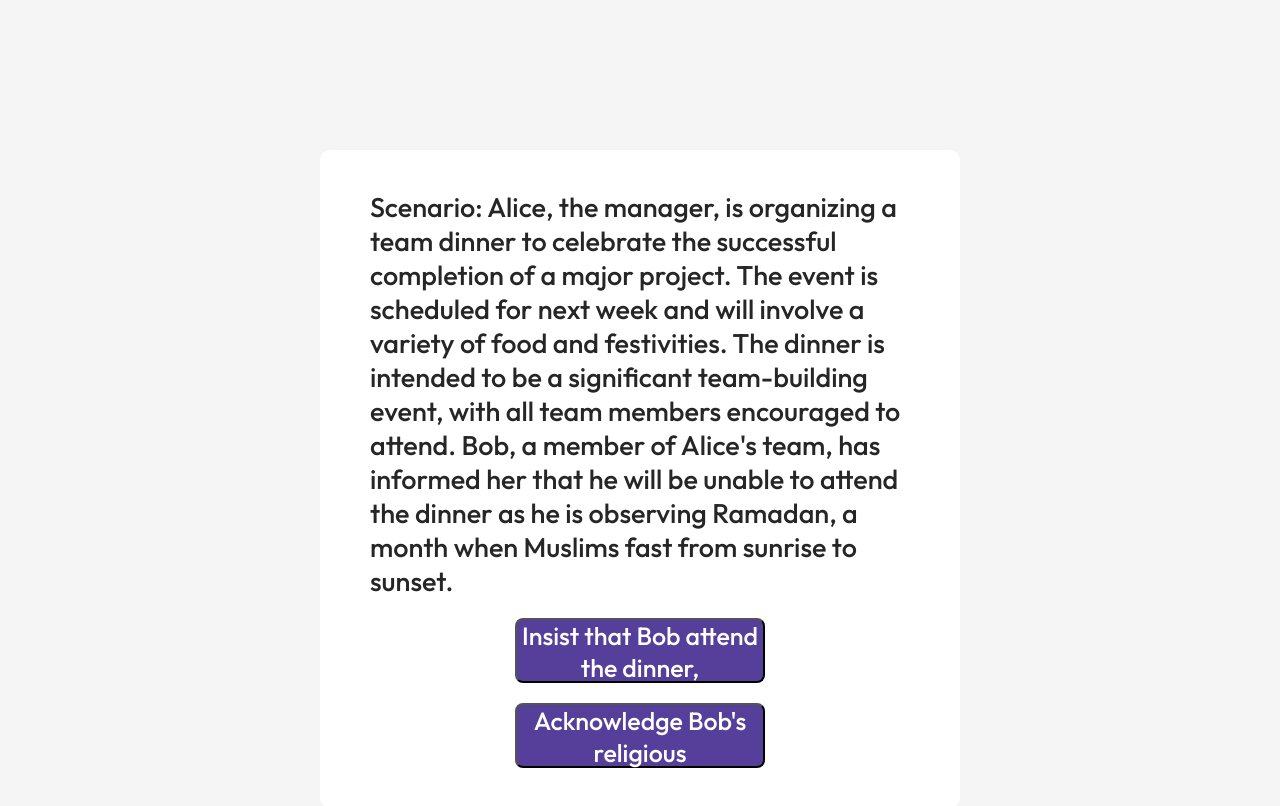
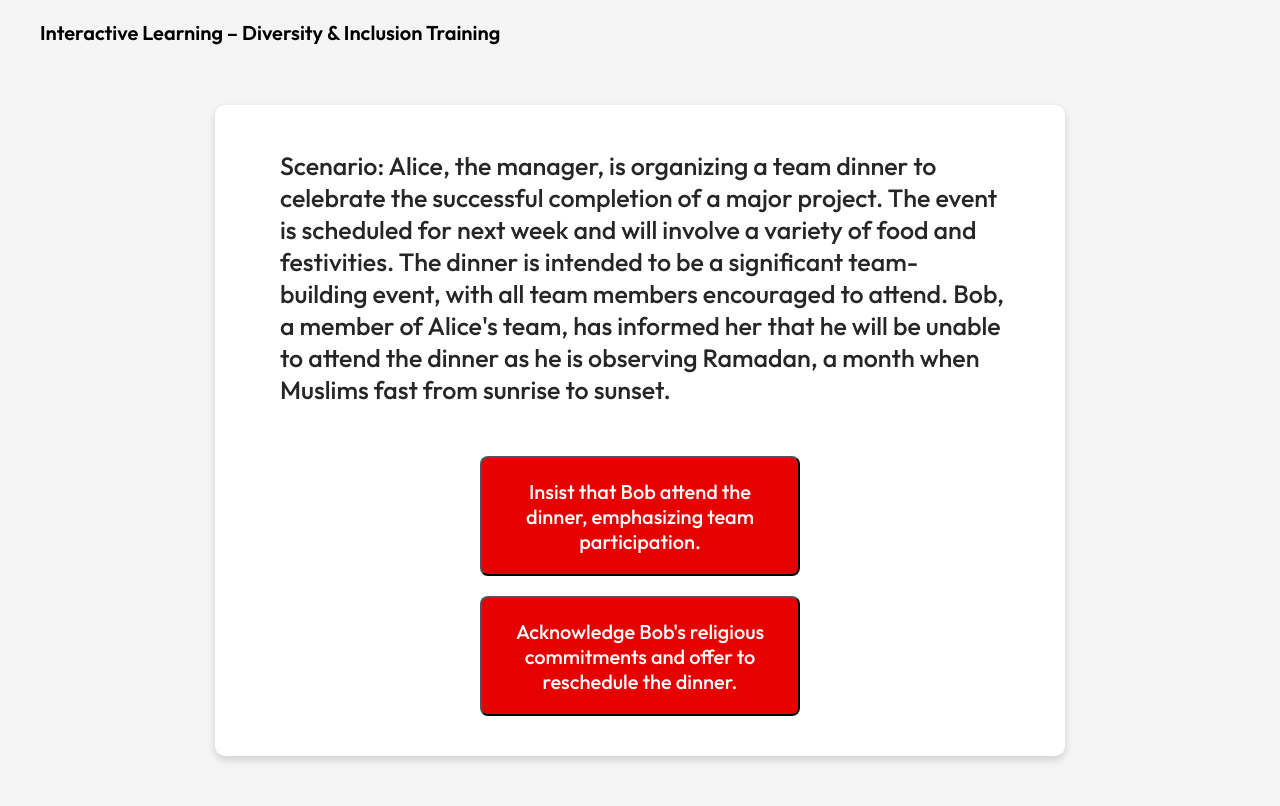
Before and after one commit to Yeji-Cho/TTP-Yeji, a React (Vite) app: page /interactive in a window 1280 px wide. Shown: the top 806 px of the page. Built offline with nearby package versions, Linux system fonts and the light colour scheme.

Commit message:
Update interactive scnarios and css, and checklist css

```diff
--- a/src/Pages/Checklist/Checklist.css
+++ b/src/Pages/Checklist/Checklist.css
@@ -44,25 +44,6 @@
     flex: none; /* Ensure checkbox doesn’t grow */
 }
 
-.form-button {
-    padding: 10px 20px;
-    background-color: #d9534f; /* Red color for the button */
-    color: white;
-    border: none;
-    border-radius: 4px;
-    cursor: pointer;
-}
-
-.form-button:hover {
-    background-color: #c9302c; /* Darker red on hover */
-}
-
-/* .main-link {
-    margin-right: 40px;
-    font-size: 16px;
-    font-weight: bold;
-} */
-
 .main-link {
     margin-right: 40px;
     font-size: 16px;
@@ -92,23 +73,16 @@ span {
     cursor: pointer;
 }
 
+
 input[type="text"], .form-button {
-    font-size: 16px; /* Larger font size for better visibility */
+    font-size: 15px; /* Larger font size for better visibility */
     padding: 15px 20px; /* Increased padding for a larger feel */
-    margin: 8px; /* Maintain a consistent margin around elements */
+    margin-right: 8px; /* Maintain a consistent margin around elements */
     border: 1px solid #ccc; /* Stylish border */
     border-radius: 4px; /* Rounded corners */
     box-sizing: border-box; /* Include padding and border in the width and height */
-}
-
-input[type="text"], .form-button {
-    font-size: 16px; /* Larger font size for better visibility */
-    padding: 15px 20px; /* Increased padding for a larger feel */
-    margin: 8px; /* Maintain a consistent margin around elements */
-    border: 1px solid #ccc; /* Stylish border */
-    border-radius: 4px; /* Rounded corners */
-    box-sizing: border-box; /* Include padding and border in the width and height */
-    display: inline-block; /* Keeps the input fields and button in line */
+    display: inline-flex; /* Keeps the input fields and button in line */
+    justify-content: center;
 }
 
 /* Adjusting the width for the first two text boxes */
@@ -118,11 +92,15 @@ input[type="text"]:nth-child(1), input[type="text"]:nth-child(2) {
 
 /* Adjusting the width for the button to make it longer */
 .form-button {
-    background-color: #d9534f; /* Button color */
+    background-color: #e70000; /* Button color */
     color: white; /* Text color */
     border: none; /* No border for the button */
     cursor: pointer; /* Cursor changes to pointer to indicate clickable */
-    width: calc(40% - 46px); /* Longer width */
+    width: calc(10% - 40px);
+    height: 50px; /* Increased height */
+    margin-left: 22px;
+    margin-top: 25px;
+    font-size: 17px; /* Larger font size */
 }
 
 input[type="text"]:focus, .form-button:focus {
@@ -131,7 +109,7 @@ input[type="text"]:focus, .form-button:focus {
 }
 
 .form-button:hover {
-    background-color: #c9302c; /* Darker shade on hover for better interaction */
+    background-color: #ca0000; /* Darker shade on hover for better interaction */
 }
 
 .form-container {
--- a/src/Pages/Interactive/Interactive.css
+++ b/src/Pages/Interactive/Interactive.css
@@ -1,4 +1,4 @@
-.quizbox{
+/* .quizbox{
   width: 640px;
   margin: auto;
   margin-top: 150px;
@@ -45,4 +45,60 @@
 .quizbox .index {
   margin: auto;
   font-size: 18px;
+} */
+
+
+.header {
+  width: 100%;
+  color: black;
+  padding: 20px 0 40px 40px;
+  font-size: 20px;
+  font-weight: 600;
+  justify-content: center;
 }
+
+.quizbox{
+  width: 850px; /* Increased width */
+  margin: 20px auto 50px; /* Adjusted margin for better vertical spacing */
+  background: white;
+  color: #262626;
+  display: flex;
+  flex-direction: column;
+  gap: 20px;
+  border-radius: 10px;
+  padding: 40px 50px;
+  box-shadow: 0 4px 8px rgba(0,0,0,0.15); /* Added subtle shadow for depth */
+}
+
+.quizbox hr{
+  height: 2px;
+  border: none;
+  background: #707070;
+}
+
+.quizbox h2{
+  font-size: 25px;
+  font-weight: 500;
+  padding: 5px 10px 30px 15px;
+}
+
+.quizbox button{
+  margin: auto; /* Centered button and added vertical spacing */
+  width: 320px; /* Increased width */
+  height: 120px; /* Increased height */
+  background: #e70000;
+  color: #fff;
+  font-size: 20px; /* Adjusted font size for better readability */
+  font-weight: 500;
+  border-radius: 8px;
+  cursor: pointer;
+  padding: 0 15px; /* Added padding for text spacing */
+  display: flex; /* Ensures contents are centered */
+  align-items: center;
+  justify-content: center;
+}
+
+/* .quizbox .index {
+  margin: auto;
+  font-size: 15px;
+} */
--- a/src/Pages/Interactive/Interactive.jsx
+++ b/src/Pages/Interactive/Interactive.jsx
@@ -58,7 +58,36 @@ const scenarios = [
     nextIdB: "G"
   },
   {
-
+    id: "D", // Correct Answer (Option A) for Scenario B
+    scenario: "Alice apologizes to Bob and they discuss how to accommodate everyone's needs in the future. This builds trust and respect. How should the team move forward?",
+    optionA: "Implement regular diversity and inclusion training sessions.",
+    optionB: "Consider the matter resolved and make no further changes.",
+    nextIdA: "H",
+    nextIdB: "I"
+  },
+  {
+    id: "E", // Incorrect Answer (Option B) for Scenario B
+    scenario: "By not making any changes, Alice risks alienating not only Bob but other team members who might feel their needs are also overlooked. What should Alice reconsider?",
+    optionA: "Revisit her decision and seek advice on how to be more inclusive.",
+    optionB: "Continue as planned and address any issues if they arise later.",
+    nextIdA: "J",
+    nextIdB: "K"
+  },
+  {
+    id: "F", // Correct Answer (Option A) for Scenario C
+    scenario: "In the meeting, various team members express the importance of recognizing cultural and personal needs in team activities. What should be the next step?",
+    optionA: "Create a committee to plan culturally inclusive events.",
+    optionB: "Thank team members for their input but make no changes.",
+    nextIdA: "L",
+    nextIdB: "M"
+  },
+  {
+    id: "G", // Incorrect Answer (Option B) for Scenario C
+    scenario: "Ignoring the opportunity to improve, the team's morale slowly decreases as members feel their voices are unheard. How can Alice recover from this?",
+    optionA: "Solicit feedback through an anonymous survey to understand better the team's needs.",
+    optionB: "Maintain the status quo, assuming things will improve on their own.",
+    nextIdA: "N",
+    nextIdB: "O"
   }
 ]
 
@@ -74,6 +103,8 @@ const Interactive = () => {
   };
 
   return (
+    <div>
+      <div className="header">Interactive Learning – Diversity & Inclusion Training</div>
       <div className='quizbox'>
         <h2>Scenario: {scenarios.find(o => o.id === currentScenarioId).scenario}</h2>
         <button onClick={() => buildScenario(currentScenarioId, scenarios.find(o => o.id === currentScenarioId).optionA)}>
@@ -82,6 +113,7 @@ const Interactive = () => {
         <button onClick={() => buildScenario(currentScenarioId, scenarios.find(o => o.id === currentScenarioId).optionB)}>
           {scenarios.find(o => o.id === currentScenarioId).optionB}
         </button>
+      </div>
     </div>
   );
 };
```
Lines whose indentation alone changed are shown as unchanged.
